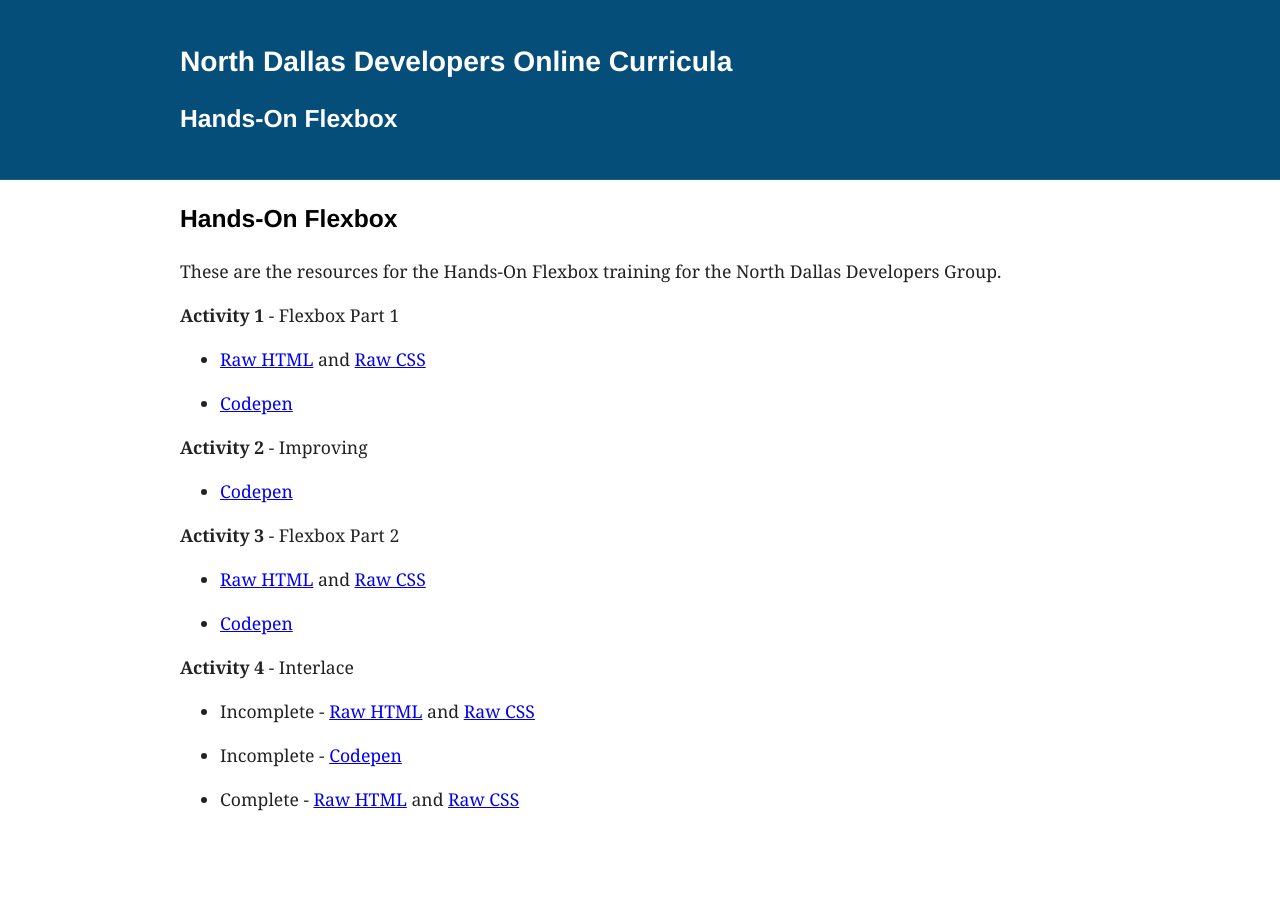
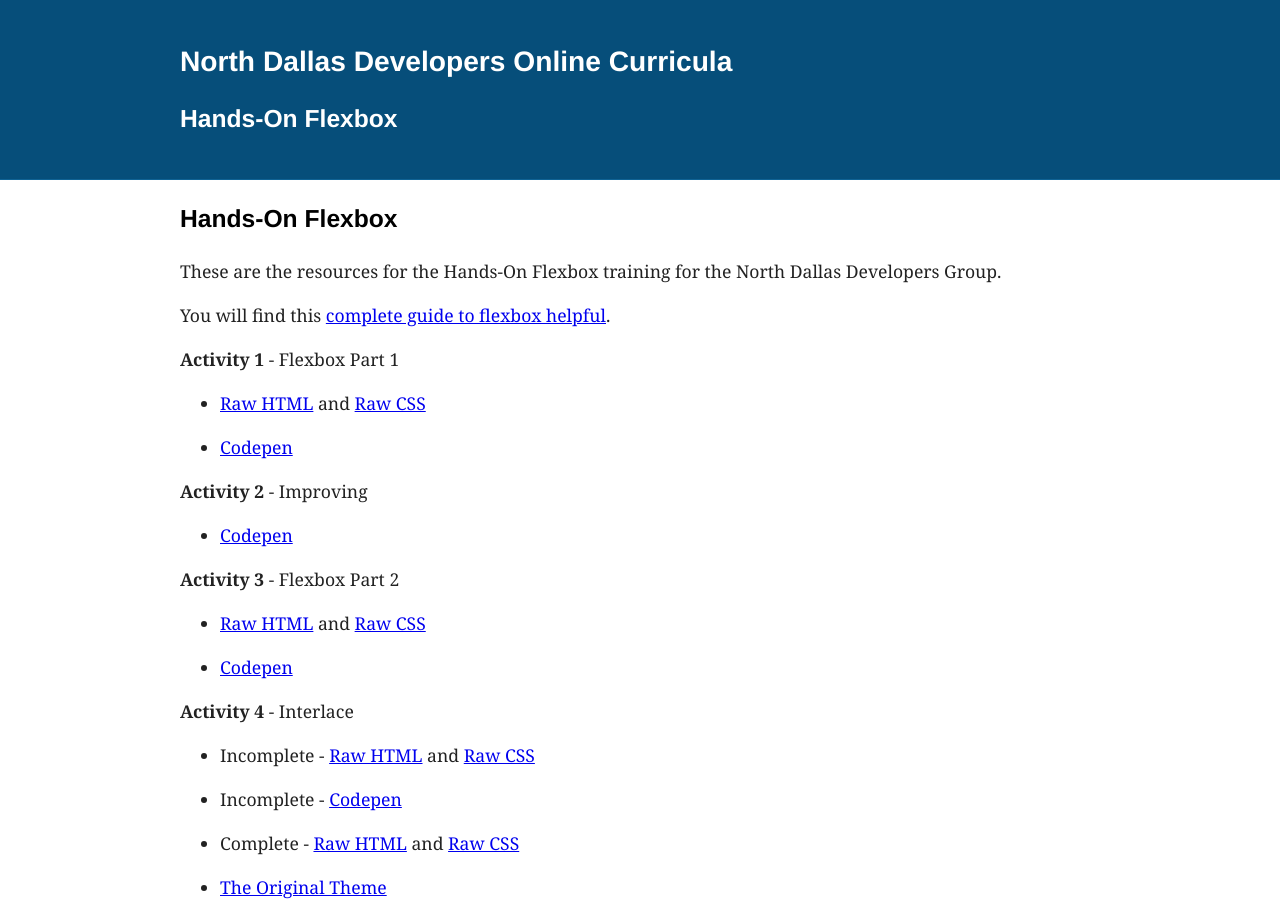
Before and after one commit to north-dallas-developers/learn, a Jekyll site: the page built from hands-on-flexbox/index.md, in a window 1280 px wide. Built offline with Jekyll 4.4.1, drawn with Linux system fonts in a browser that asks for light colours.

Commit message:
added some links

```diff
--- a/hands-on-flexbox/index.md
+++ b/hands-on-flexbox/index.md
@@ -6,6 +6,8 @@ title: Hands-On Flexbox
 ## Hands-On Flexbox
 
 These are the resources for the Hands-On Flexbox training for the North Dallas Developers Group.
+
+You will find this [complete guide to flexbox helpful](https://css-tricks.com/snippets/css/a-guide-to-flexbox/).
 
 **Activity 1** - Flexbox Part 1
 
@@ -26,3 +28,4 @@ These are the resources for the Hands-On Flexbox training for the North Dallas D
 * Incomplete - [Raw HTML](/learn/hands-on-flexbox/interlace.html) and [Raw CSS](/learn/hands-on-flexbox/interlace.css)
 * Incomplete - [Codepen](https://codepen.io/mallioch/pen/mvBMGz?editors=1100#0)
 * Complete - [Raw HTML](/learn/hands-on-flexbox/interlace-complete.html) and [Raw CSS](/learn/hands-on-flexbox/interlace-complete.css)
+* [The Original Theme](http://interlace.themelantic.com/)
```
